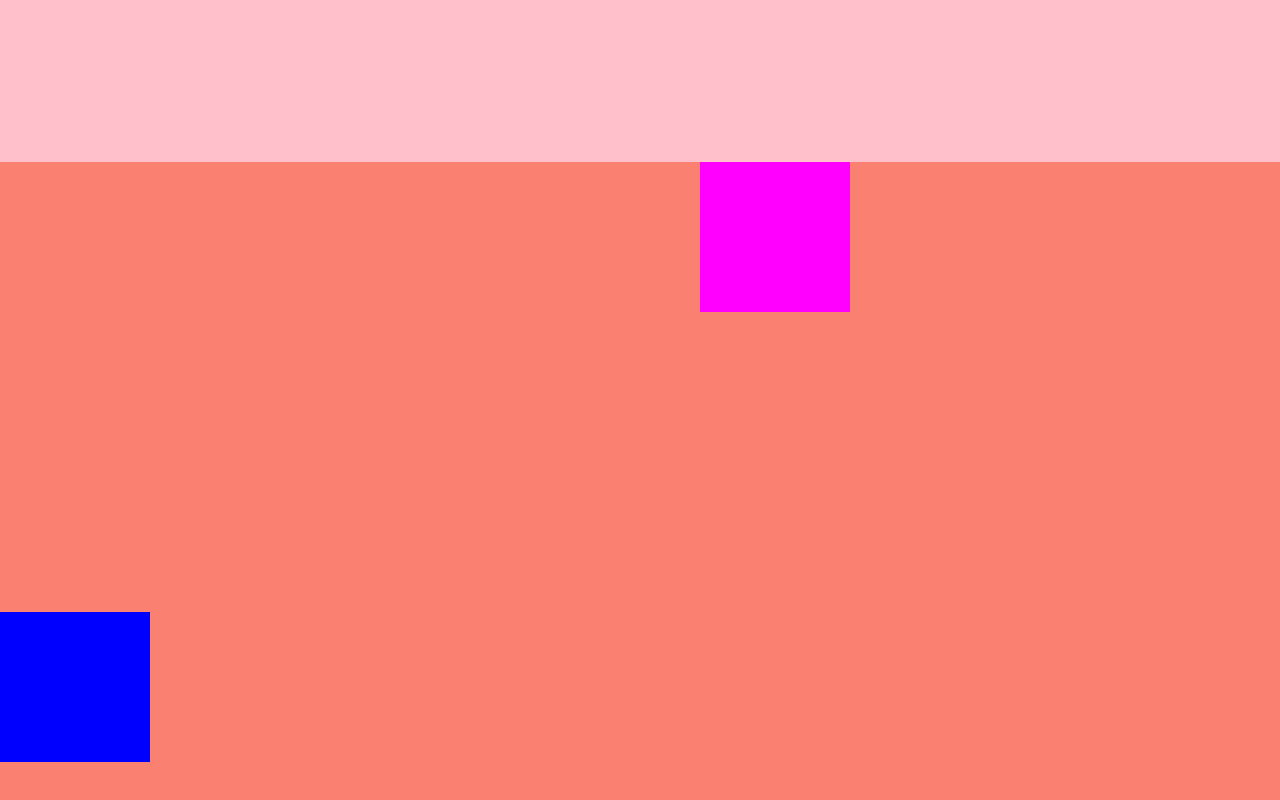
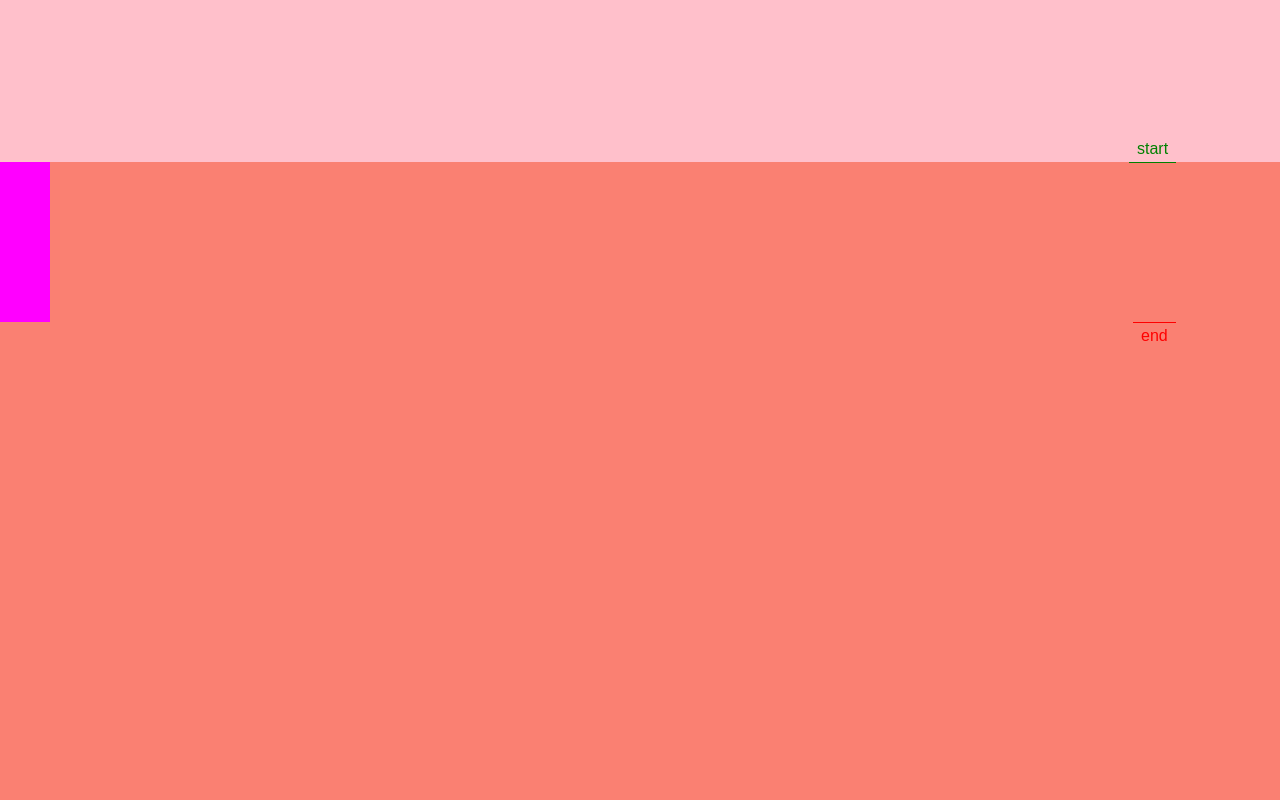
Before and after one commit to varbogas/gsap, a plain HTML site: page index.html in a window 1280 px wide. Shown: the part 638-1438 px from the top of the page. Drawn offline with nearby package versions, Linux system fonts and the light colour scheme.

Commit message:
gsap scroll part 2 lesson

```diff
--- a/app.js
+++ b/app.js
@@ -1,5 +1,11 @@
 gsap.to(".square", {
-    x: 700,
+    // x: 700,
     duration: 3,
-    scrollTrigger: ".square2"
+    scrollTrigger: {
+        trigger: ".square",
+        start: "top 30%",
+        end: () => `+=${document.querySelector(".square").offsetHeight}`,
+        markers: true,
+        toggleClass: "red"
+    }
 })
--- a/index.html
+++ b/index.html
@@ -10,7 +10,6 @@
     <div class="div1"></div>
     <div class="div2">
         <div class="square"></div>
-        <div class="square2"></div>
     </div>
 
 
--- a/styles.css
+++ b/styles.css
@@ -15,14 +15,11 @@ body {
 }
 
 .square {
-    width: 150px;
-    height: 150px;
+    width: 50px;
+    height: 20vh;
     background-color: fuchsia;
 }
 
-.square2 {
-    width: 150px;
-    height: 150px;
-    background-color: blue;
-    margin-top: 300px;
+.red {
+    background-color: red;
 }
```
